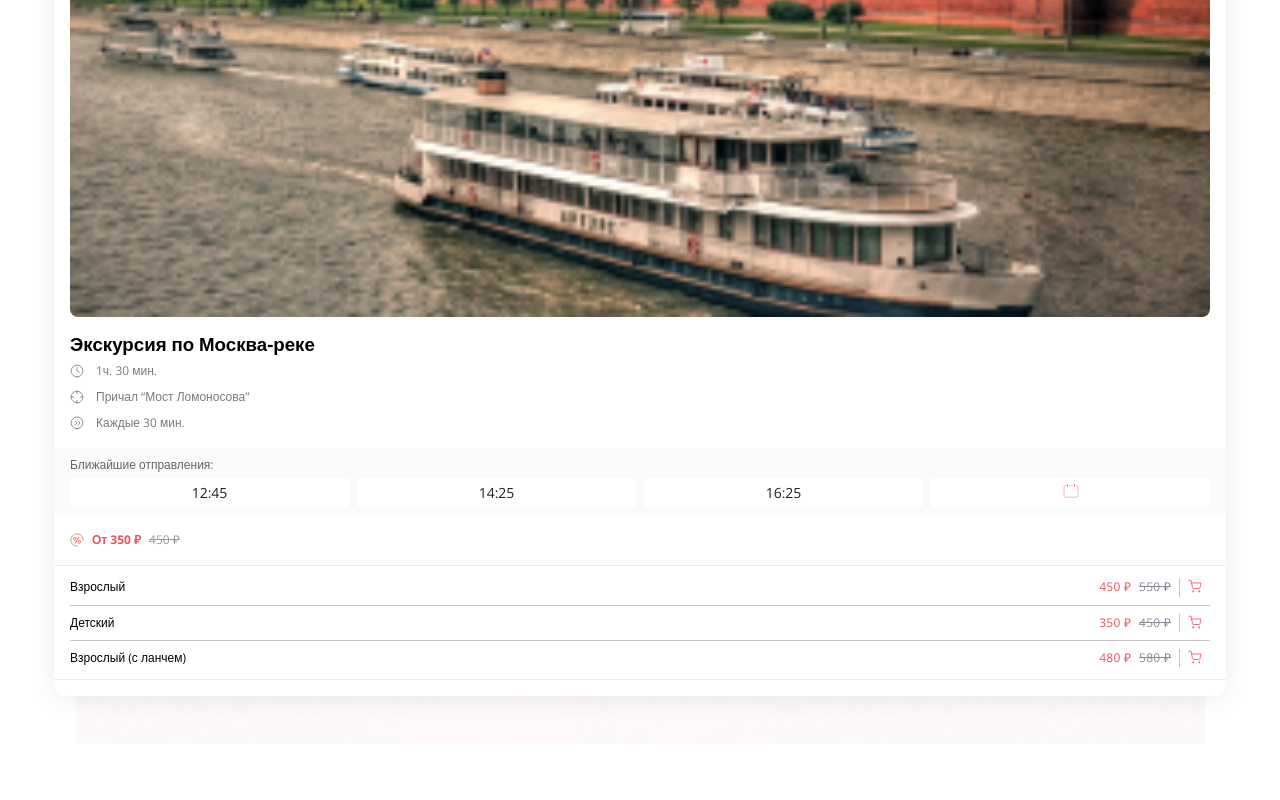
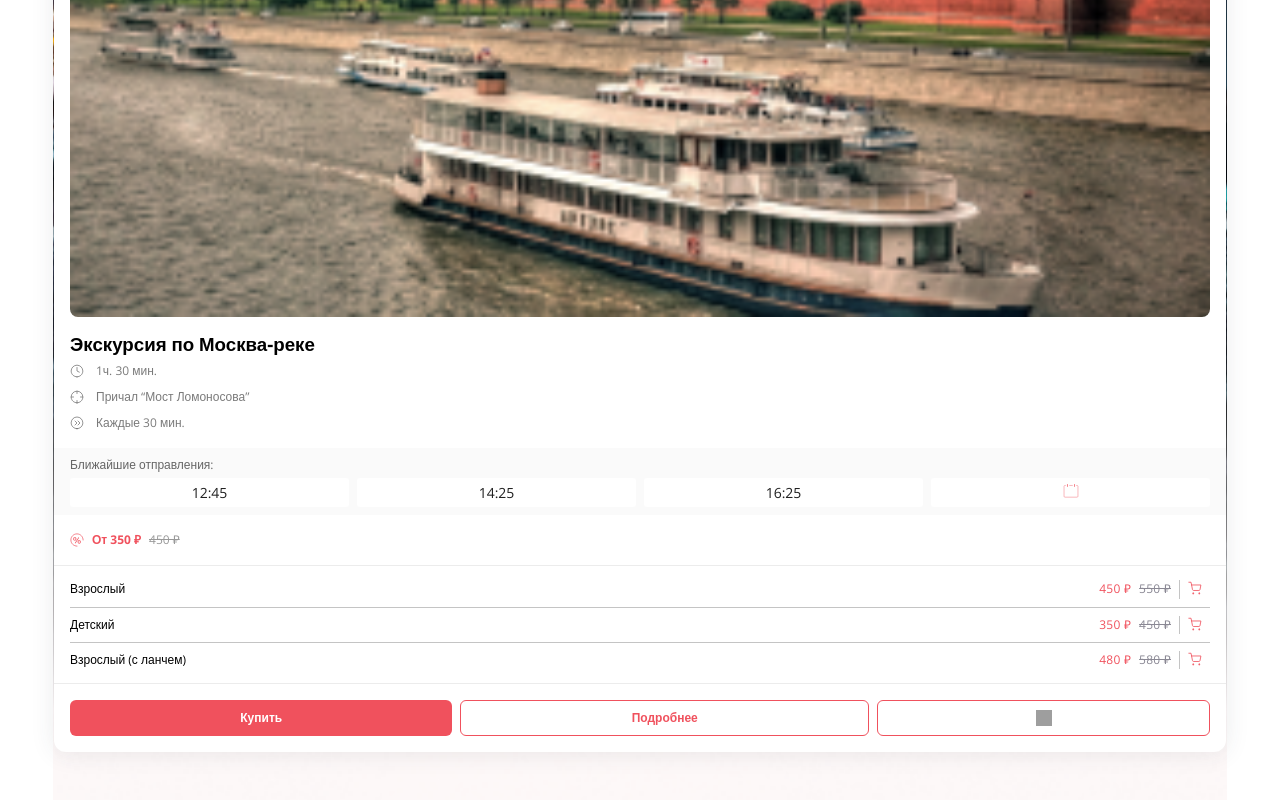
Before and after one commit to eleskin/uneed-guide-react-frontend, a Next.js app: page / in a window 1280 px wide. Shown: the part 731-1531 px from the top of the page. Before the commit the page ends 1475 px from the top, so only its background shows below. Built offline with nearby package versions, Linux system fonts and the light colour scheme; grey boxes are pictures that could not be loaded.

Commit message:
feature: Added UpcomingExcursions footer

```diff
--- a/components/UpcomingExcursions/UpcomingExcursions.js
+++ b/components/UpcomingExcursions/UpcomingExcursions.js
@@ -1,3 +1,4 @@
+import Button from '../Button/Button';
 import styles from './UpcomingExcursions.module.scss';
 import Image from 'next/image';
 
@@ -134,6 +135,32 @@ const UpcomingExcursions = () => {
 						</div>
 					</div>
 				</div>
+				<footer className={styles.UpcomingExcursions__footer}>
+					<Button.Primary
+						small={true}
+						style={{paddingLeft: '1.3rem', paddingRight: '1.3rem'}}
+					>
+						Купить
+					</Button.Primary>
+					<Button.Outlined
+						small={true}
+						style={{paddingLeft: '1.3rem', paddingRight: '1.3rem'}}
+					>
+						Подробнее
+					</Button.Outlined>
+					<Button.Outlined
+						small={true}
+						style={{paddingLeft: '0.5rem', paddingRight: '0.5rem'}}
+					>
+						<Image
+							src="/assets/images/upcoming-excursions/upcoming-excursions-heart.svg"
+							width={16}
+							height={16}
+//							layout="fill"
+							alt=""
+						/>
+					</Button.Outlined>
+				</footer>
 			</div>
 		</div>
 	);
--- a/components/UpcomingExcursions/UpcomingExcursions.module.scss
+++ b/components/UpcomingExcursions/UpcomingExcursions.module.scss
@@ -156,7 +156,7 @@
 		}
 
 		.UpcomingExcursions__tariffs {
-			padding: rem(4px) rem(16px);
+			padding: rem(6px) rem(16px);
 			border-bottom: 1px solid #ececec;
 
 			.UpcomingExcursions__tariff {
@@ -210,5 +210,21 @@
 				border-bottom: 1px solid #c4c4c4;
 			}
 		}
+
+		.UpcomingExcursions__footer {
+			display: grid;
+			grid-template-columns: auto auto auto;
+			grid-column-gap: 8px;
+			padding: rem(16px) rem(16px) 0 rem(16px);
+
+			button {
+				display: flex;
+				flex-direction: row;
+				justify-content: center;
+				align-items: center;
+				font-weight: 700;
+				height: 100%;
+			}
+		}
 	}
 }
```
